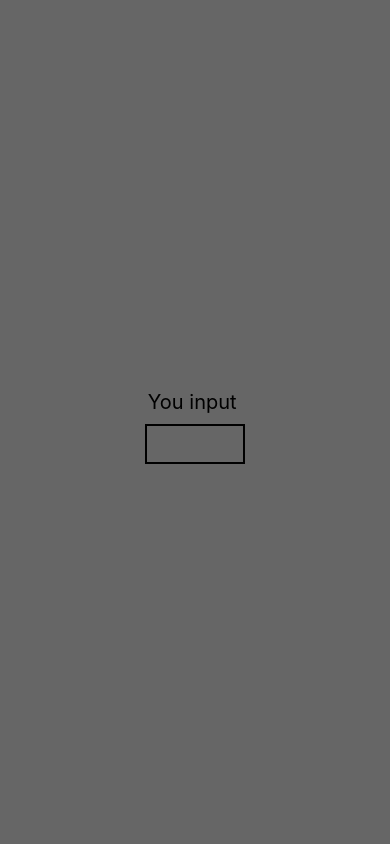
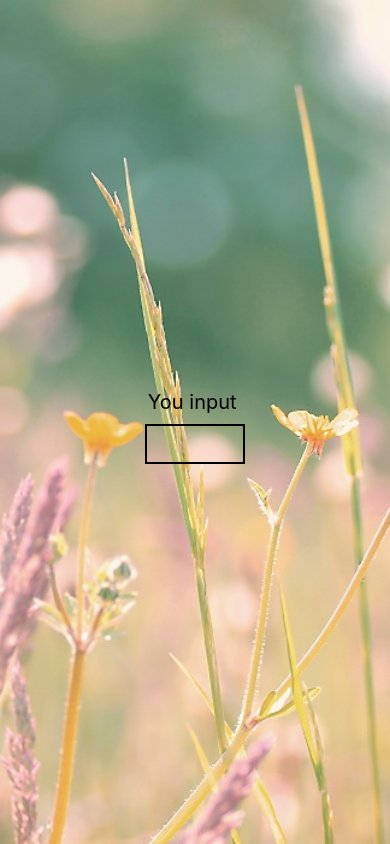
Before and after one commit to leportella/my-first-mobile-app, a React Native app in the folder first-project/: screen / in a window 390 px wide. Built offline with nearby package versions, Linux system fonts and the light colour scheme.

Commit message:
Added image background

```diff
--- a/first-project/src/weather/WeatherProject.js
+++ b/first-project/src/weather/WeatherProject.js
@@ -1,5 +1,5 @@
 import React, { Component } from 'react';
-import { StyleSheet, Text, TextInput, View } from 'react-native';
+import { ImageBackground, StyleSheet, Text, TextInput, View } from 'react-native';
 
 import Forecast from './Forecast';
 import OpenWeatherMap from './open_weather_map';
@@ -34,6 +34,9 @@ class WeatherProject extends Component {
 
     return (
       <View style={styles.container}>
+        <ImageBackground source={require('./flowers.png')}
+                         style={styles.backdrop}>
+          <View style={styles.container}>
             <Text style={styles.welcome}>
               You input {this.state.zip}
             </Text>
@@ -42,18 +45,24 @@ class WeatherProject extends Component {
               style={styles.input}
               onSubmitEditing={this._handlerTextChange}/>
           </View>
+        </ImageBackground>
+      </View>
     );
   }
 }
 
 
 const styles = StyleSheet.create({
+  backdrop: {
+    flex: 1,
+    width: null,
+    height: null,
+    alignSelf: 'stretch',
+  },
   container: {
     flex: 1,
-    backgroundColor: '#fff',
     alignItems: 'center',
     justifyContent: 'center',
-    backgroundColor: '#666666',
   },
   input : {
     fontSize: 20,
```
Also changed, not shown: first-project/my-first-app.png (added), first-project/src/weather/flowers.png (added). Lines whose indentation alone changed are shown as unchanged.
